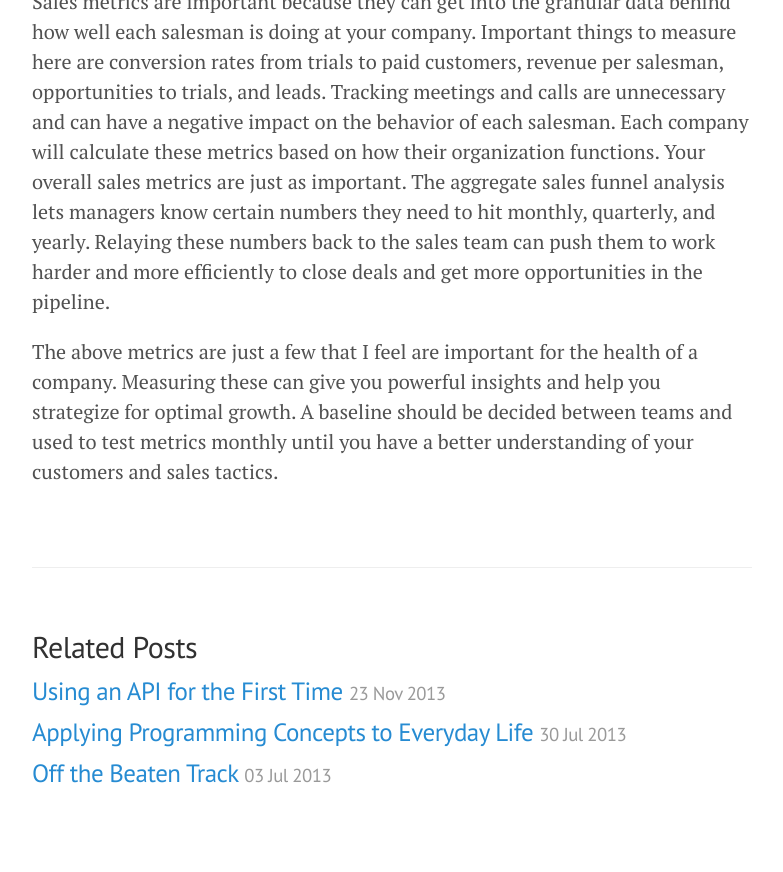
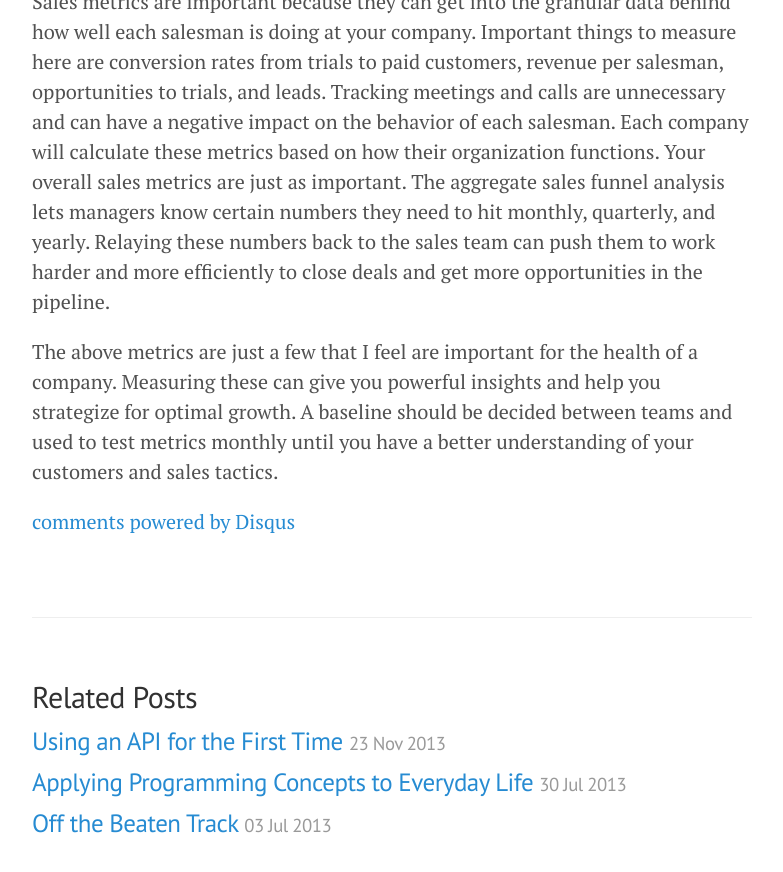
Before and after one commit to afzaljasani/aj786123.github.io, a Jekyll site: the page built from _posts/2014-6-11-Valuable-Metrics-For-Startups.md, in a window 1280 px wide and 900 px high, scrolled down 2195 px. Shown: the top 872 px of the window, without its empty margins (248-1031 px from the left). Built offline with Jekyll 4.4.1, drawn with Linux system fonts in a browser that asks for light colours; Markdown is read by kramdown in place of the engine named in the settings; comment, search, counter and statistics services are not loaded; before the commit the page ends 3045 px from its top, so only the background shows below that.

Commit message:
added disqus comments

```diff
--- a/_layouts/post.html
+++ b/_layouts/post.html
@@ -6,6 +6,22 @@ layout: default
   <h1 class="post-title">{{ page.title }}</h1>
   <span class="post-date">{{ page.date | date_to_string }}</span>
   {{ content }}
+  {% if page.comments %}
+   <div id="disqus_thread"></div>
+    <script type="text/javascript">
+        /* * * CONFIGURATION VARIABLES: EDIT BEFORE PASTING INTO YOUR WEBPAGE * * */
+        var disqus_shortname = 'afzaljasanicom'; // required: replace example with your forum shortname
+
+        /* * * DON'T EDIT BELOW THIS LINE * * */
+        (function() {
+            var dsq = document.createElement('script'); dsq.type = 'text/javascript'; dsq.async = true;
+            dsq.src = '//' + disqus_shortname + '.disqus.com/embed.js';
+            (document.getElementsByTagName('head')[0] || document.getElementsByTagName('body')[0]).appendChild(dsq);
+        })();
+    </script>
+    <noscript>Please enable JavaScript to view the <a href="http://disqus.com/?ref_noscript">comments powered by Disqus.</a></noscript>
+    <a href="http://disqus.com" class="dsq-brlink">comments powered by <span class="logo-disqus">Disqus</span></a>
+  {% endif %}
 </div>
 
 <div class="related">
```
Also changed, not shown: _posts/2014-6-11-Valuable-Metrics-For-Startups.md (+1 -0 lines), 6 other files.
